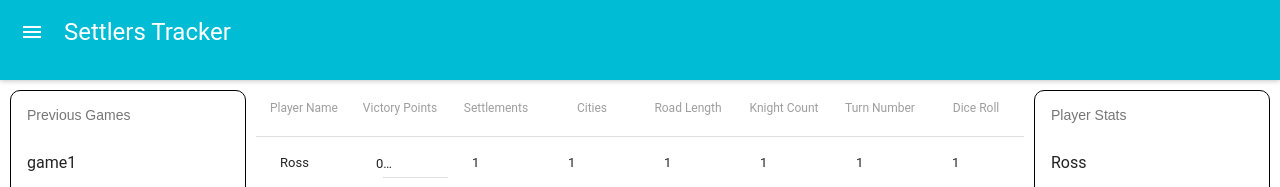
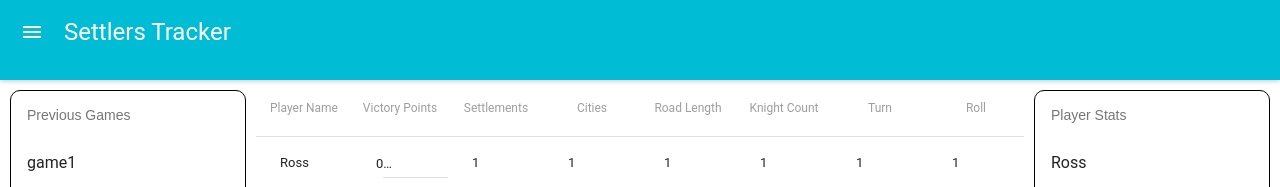
Before and after one commit to Rsalge/settlers-tracker, a React (Create React App) app: page / in a window 1280 px wide. Shown: the top 187 px of the page. Built offline with nearby package versions, Linux system fonts and the light colour scheme.

Commit message:
adds the generateHeaders method in the Turns compnent

```diff
--- a/src/Turns.js
+++ b/src/Turns.js
@@ -6,7 +6,8 @@ class Turns extends Component {
     super(props);
     this.state = {
       display: 'selectPlayers',
-      turns: [{playerName:'Ross', victoryPoints: 0, settlements: 1, cities: 1, roadLength: 1, knightCount: 1, turnNumber: 1, diceRoll: 1 },
+      turns: [
+        {playerName:'Ross', victoryPoints: 0, settlements: 1, cities: 1, roadLength: 1, knightCount: 1, turnNumber: 1, diceRoll: 1 },
         {playerName:'Andrew', victoryPoints: 0, settlements: 2, cities: 2, roadLength: 1, knightCount: 1, turnNumber: 1, diceRoll: 1 },
         {playerName:'Zac', victoryPoints: 0, settlements: 3, cities: 3, roadLength: 1, knightCount: 1, turnNumber: 1, diceRoll: 1 },
         {playerName:'Ben', victoryPoints: 0, settlements: 4, cities: 4, roadLength: 1, knightCount: 1, turnNumber: 1, diceRoll: 1 },
@@ -23,9 +24,21 @@ class Turns extends Component {
         {playerName:'Zac', victoryPoints: 0, settlements: 3, cities: 3, roadLength: 1, knightCount: 1, turnNumber: 1, diceRoll: 1 },
         {playerName:'Ben', victoryPoints: 0, settlements: 4, cities: 4, roadLength: 1, knightCount: 1, turnNumber: 1, diceRoll: 1 },
       ],
+      headerNames: [
+        'Player Name',
+        'Victory Points',
+        'Settlements',
+        'Cities',
+        'Road Length',
+        'Knight Count',
+        'Turn',
+        'Roll'
+      ],
     }
     this.getTurns = this.getTurns.bind(this);
+    this.generateHeaders = this.generateHeaders.bind(this);
   }
+
   getTurns(turn) {
     return (
       <TableRow>
@@ -45,6 +58,25 @@ class Turns extends Component {
       </TableRow>
     )
   }
+
+  generateHeaders(header) {
+    console.log('HERE are the headers', header)
+    return (
+      <TableHeaderColumn
+        style={
+          {
+            textAlign: 'center',
+            padding:'0',
+            width:'13%',
+            whiteSpace:'normal',
+            wordWrap:'break-word'
+          }
+        }>
+        {header}
+      </TableHeaderColumn>
+    )
+  }
+
   render() {
     return (
       <Table
@@ -58,14 +90,7 @@ class Turns extends Component {
           adjustForCheckbox={false}
         >
           <TableRow>
-            <TableHeaderColumn style={{textAlign: 'center', padding:'0', width:'13%', whiteSpace:'normal', wordWrap:'break-word'}}> Player Name </TableHeaderColumn>
-            <TableHeaderColumn style={{textAlign: 'center', padding:'0', width:'13%', whiteSpace:'normal', wordWrap:'break-word'}}> Victory Points </TableHeaderColumn>
-            <TableHeaderColumn style={{textAlign: 'center', padding:'0', width:'13%', whiteSpace:'normal', wordWrap:'break-word'}}> Settlements </TableHeaderColumn>
-            <TableHeaderColumn style={{textAlign: 'center', padding:'0', width:'13%', whiteSpace:'normal', wordWrap:'break-word'}}> Cities </TableHeaderColumn>
-            <TableHeaderColumn style={{textAlign: 'center', padding:'0', width:'13%', whiteSpace:'normal', wordWrap:'break-word'}}> Road Length </TableHeaderColumn>
-            <TableHeaderColumn style={{textAlign: 'center', padding:'0', width:'13%', whiteSpace:'normal', wordWrap:'break-word'}}> Knight Count </TableHeaderColumn>
-            <TableHeaderColumn style={{textAlign: 'center', padding:'0', width:'13%', whiteSpace:'normal', wordWrap:'break-word'}}> Turn Number </TableHeaderColumn>
-            <TableHeaderColumn style={{textAlign: 'center', padding:'0', width:'13%', whiteSpace:'normal', wordWrap:'break-word'}}> Dice Roll </TableHeaderColumn>
+            {this.state.headerNames.map((header) => this.generateHeaders(header))}
           </TableRow>
         </TableHeader>
         <TableBody
```
Lines whose indentation alone changed are shown as unchanged.
